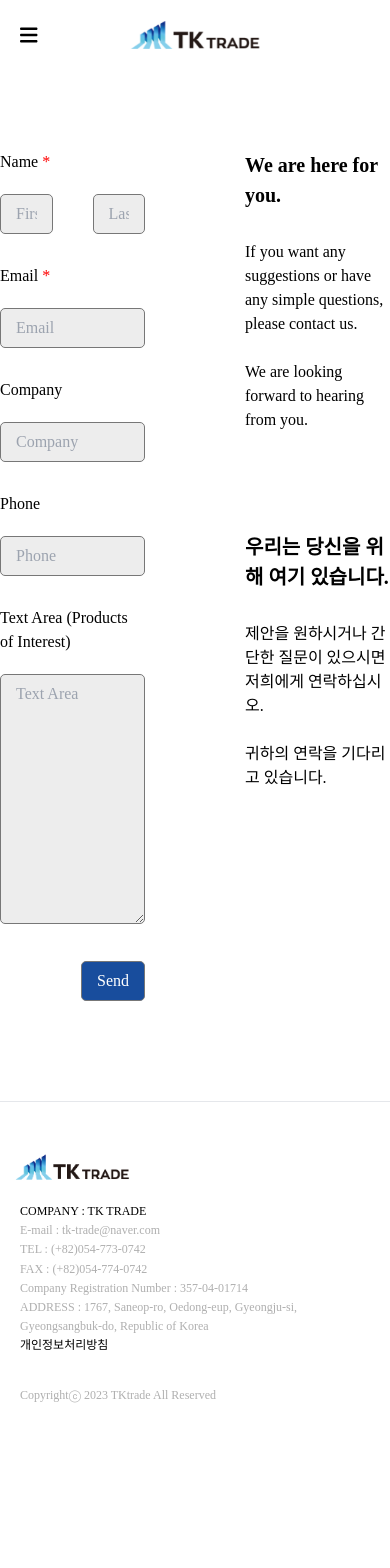
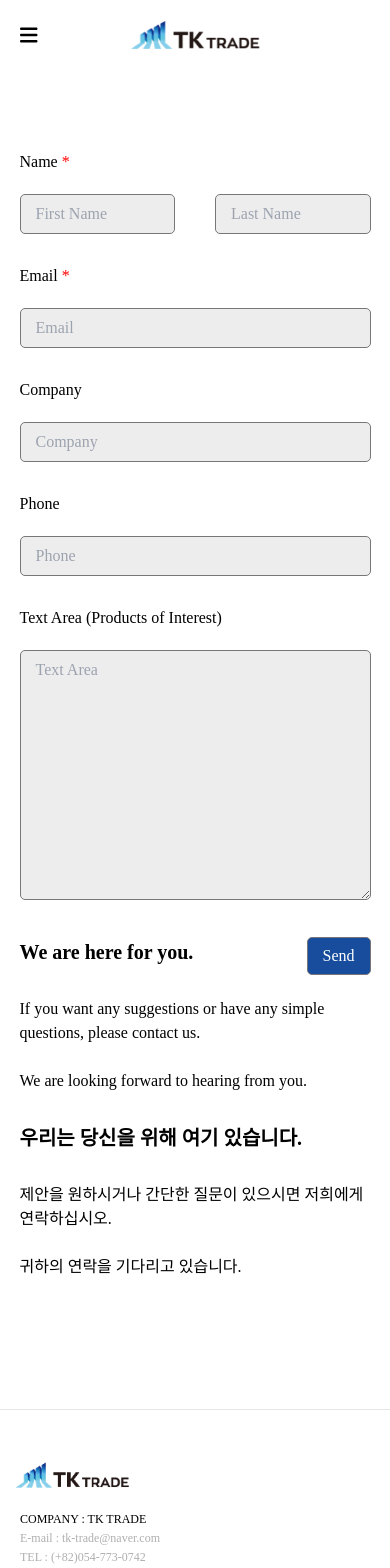
Before and after one commit to LyncareProject/TKTrade, a React (Create React App) app in the folder client/: page /contact in a window 390 px wide. Shown: the top 1568 px of the page. Before the commit the page ends 1434 px from the top, so only its background shows below. Built offline with nearby package versions, Linux system fonts and the light colour scheme; a web font is replaced by a local one.

Commit message:
css추가수정

```diff
--- a/client/src/components/Footer/Footer.jsx
+++ b/client/src/components/Footer/Footer.jsx
@@ -18,15 +18,15 @@ const Footer = ()=>{
                         </div>
                         <div className='footer_address_2'>
                             <p>Company Registration Number : 357-04-01714</p>
-                            <p>ADDRESS : 1767, Saneop-ro, Oedong-eup, Gyeongju-si, Gyeongsangbuk-do, Republic of Korea</p>
+                            <p>ADDRESS : 1767, Sanup-Ro, Ueidong-Eup, Gyeongju-si, Republic of Korea</p>
                         </div>
 
                     </div>
                     <div className='footer_address_1_2'>
-                        <p><span>개인정보처리방침</span></p>
+                        {/* <p><span>개인정보처리방침</span></p> */}
                     </div>
                 </div>
-                <p className='copyright'>Copyrightⓒ 2023 TKtrade All Reserved</p>
+                <p className='copyright'>Copyrightⓒ TK-Trade All Rights Reserved</p>
             </div>
         </div>
     )
--- a/client/src/components/Sidebar/Sidebar.jsx
+++ b/client/src/components/Sidebar/Sidebar.jsx
@@ -14,28 +14,28 @@ const Sidebar = ({
         {
             href: '/',
             icon: faHouse,
-            name : 'HOME'
+            name : 'Main'
         },
         {
-            href: '/',
+            href: '/Product',
             icon : faWrench,
-            name : 'PRODUCTS'
+            name : 'Product'
         },
         {
-            href: '/',
+            href: '/Contact',
             icon : faUsers,
-            name : 'CUSTOMER'
+            name : 'Contact'
         },
         {
-            href: '/',
+            href: '/Profile',
             icon : faIndustry,
-            name : 'COMPANY'
+            name : 'Profile'
         },
-        {
-            href: '/',
-            icon : faEnvelope,
-            name : 'PRODUCT INQUIRIES'
-        },
+        // {
+        //     href: '/',
+        //     icon : faEnvelope,
+        //     name : 'PRODUCT INQUIRIES'
+        // },
     ]
     return(
         <div>
--- a/client/src/pages/About/About.css
+++ b/client/src/pages/About/About.css
@@ -35,10 +35,19 @@
     margin-bottom: 180px;
     border-top: 1px solid #707070;
 }
-@media (max-width: 939px) {
+@media (max-width: 979px) {
     .About_Wrap{
         width: 100%;
         margin: 0 auto;
         padding: 10px;
     }
 }
+@media (max-width: 500px){
+    .About_h3{
+        height: 101px;
+        line-height: 101px;
+    }
+    .About_line{
+        margin-bottom: 30px;
+    }
+}
--- a/client/src/pages/Contact/Contact.css
+++ b/client/src/pages/Contact/Contact.css
@@ -70,3 +70,21 @@
     font-weight: 400;
     margin-bottom: 100px;
 }
+
+@media (max-width: 500px){
+    .Contact{
+        display: block;
+    }
+    .ContactDivision {
+        width: 90%;
+        margin: 0 auto;
+    }
+    .SendBtn{
+        padding: 6px 15px;
+    }
+    .ContactText{
+        margin-bottom: 30px;
+    }
+
+
+}
--- a/client/src/pages/Main/Main.css
+++ b/client/src/pages/Main/Main.css
@@ -217,6 +217,10 @@
     padding: 12px 15px;
 }
 
+/* 퀵메뉴 */
+.Quote{
+    z-index: 1000;
+}
 @media (max-width: 939px) {
     /* 화면 100% */
      .Wrap_m , .Wrap , .Wrap2{
@@ -299,7 +303,9 @@
         padding: 10px;
     }
     .section_con_3{
-        height: 142px;
+        display: block;
+        width: 100%;
+        height: 154px;
     }
 
     /* section4 */
@@ -366,4 +372,8 @@
         width: 46%;
         padding: 2px;
     }
+
+    .section_con_3{
+        height: auto;
+    }
   }
```
Also changed, not shown: 8 other files (tests, documents, lock files or other folders).
